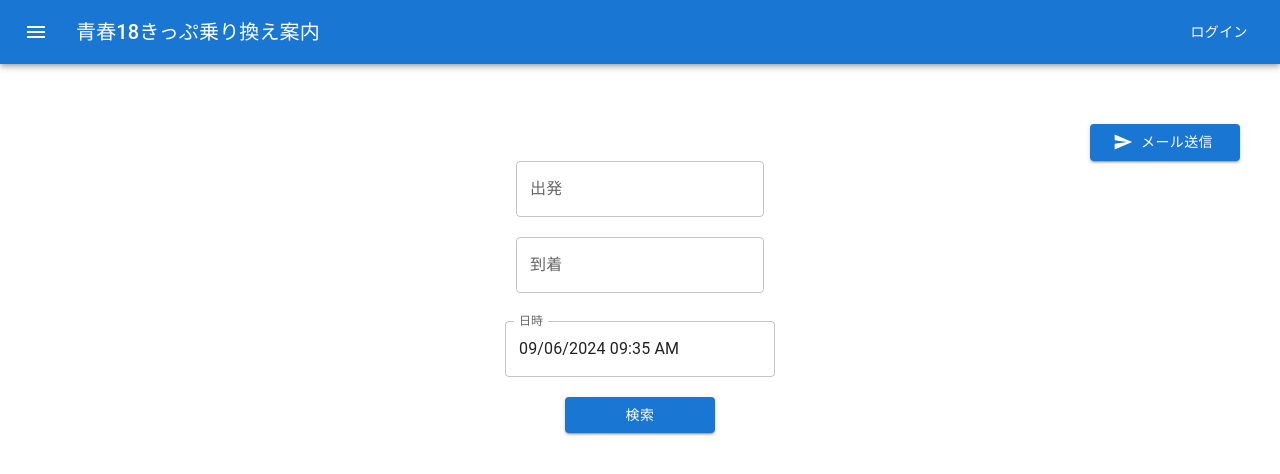
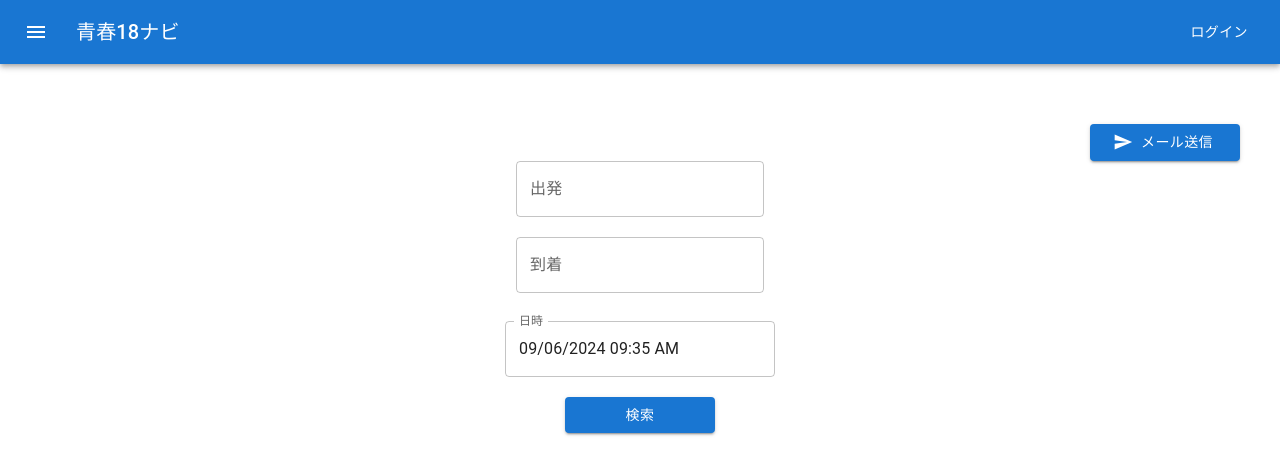
Before and after one commit to Tomohiro-Akinaga/TrekTrip, a Next.js app in the folder frontend/: page / in a window 1280 px wide. Shown: the top 474 px of the page. Built offline with nearby package versions, Linux system fonts and the light colour scheme.

Commit message:
アプリ名変更

```diff
--- a/frontend/src/app/layout.tsx
+++ b/frontend/src/app/layout.tsx
@@ -16,7 +16,7 @@ const geistMono = localFont({
 });
 
 export const metadata: Metadata = {
-  title: "Create Next App",
+  title: "青春18ナビ",
   description: "Generated by create next app",
 };
 
--- a/frontend/src/components/organisms/Header/index.tsx
+++ b/frontend/src/components/organisms/Header/index.tsx
@@ -80,7 +80,7 @@ const Header = () => {
           {DrawerList}
         </Drawer>
         <Typography variant="h6" sx={{ flexGrow: 1 }}>
-          青春18きっぷ乗り換え案内
+          青春18ナビ
         </Typography>
         <Button color="inherit">ログイン</Button>
       </Toolbar>
```
